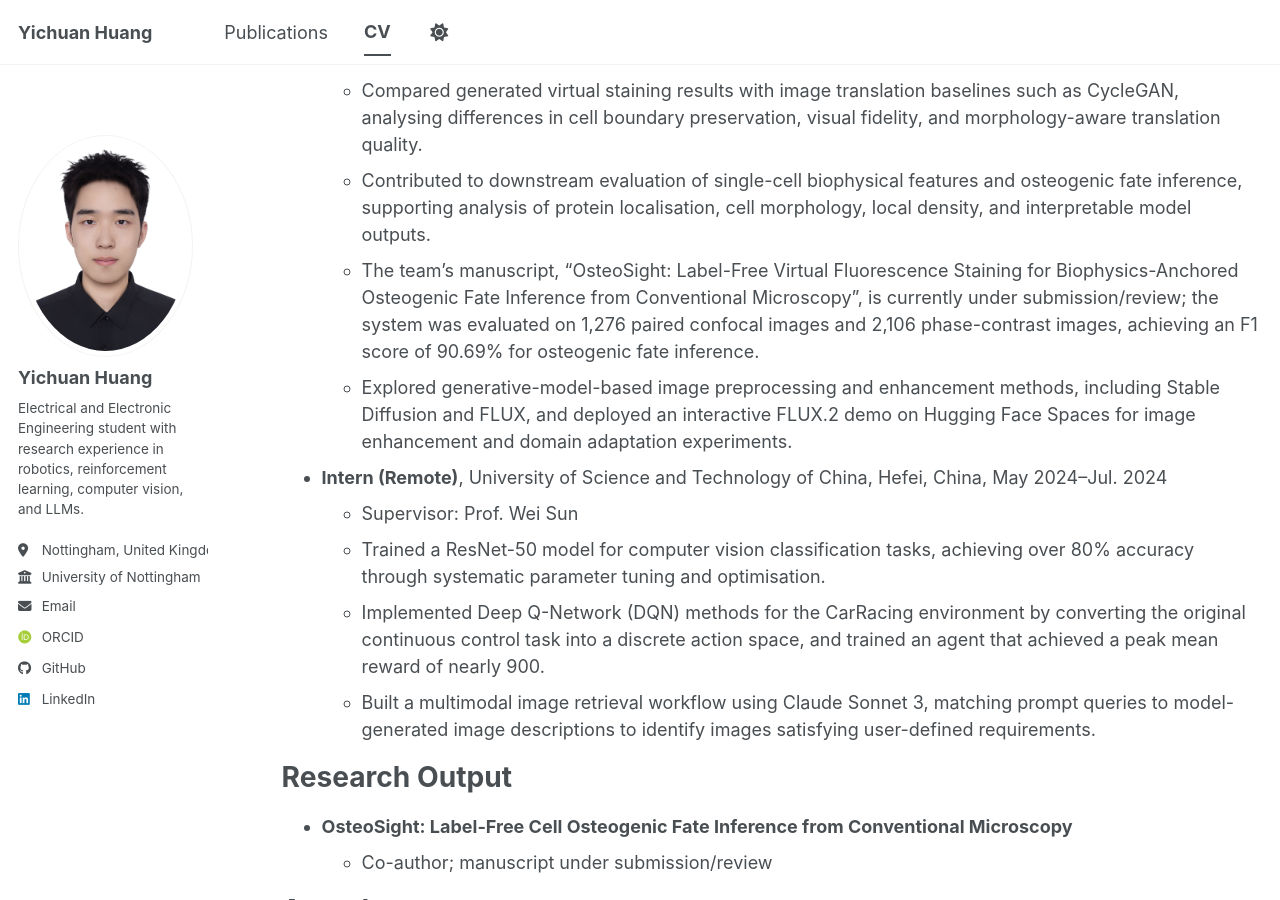
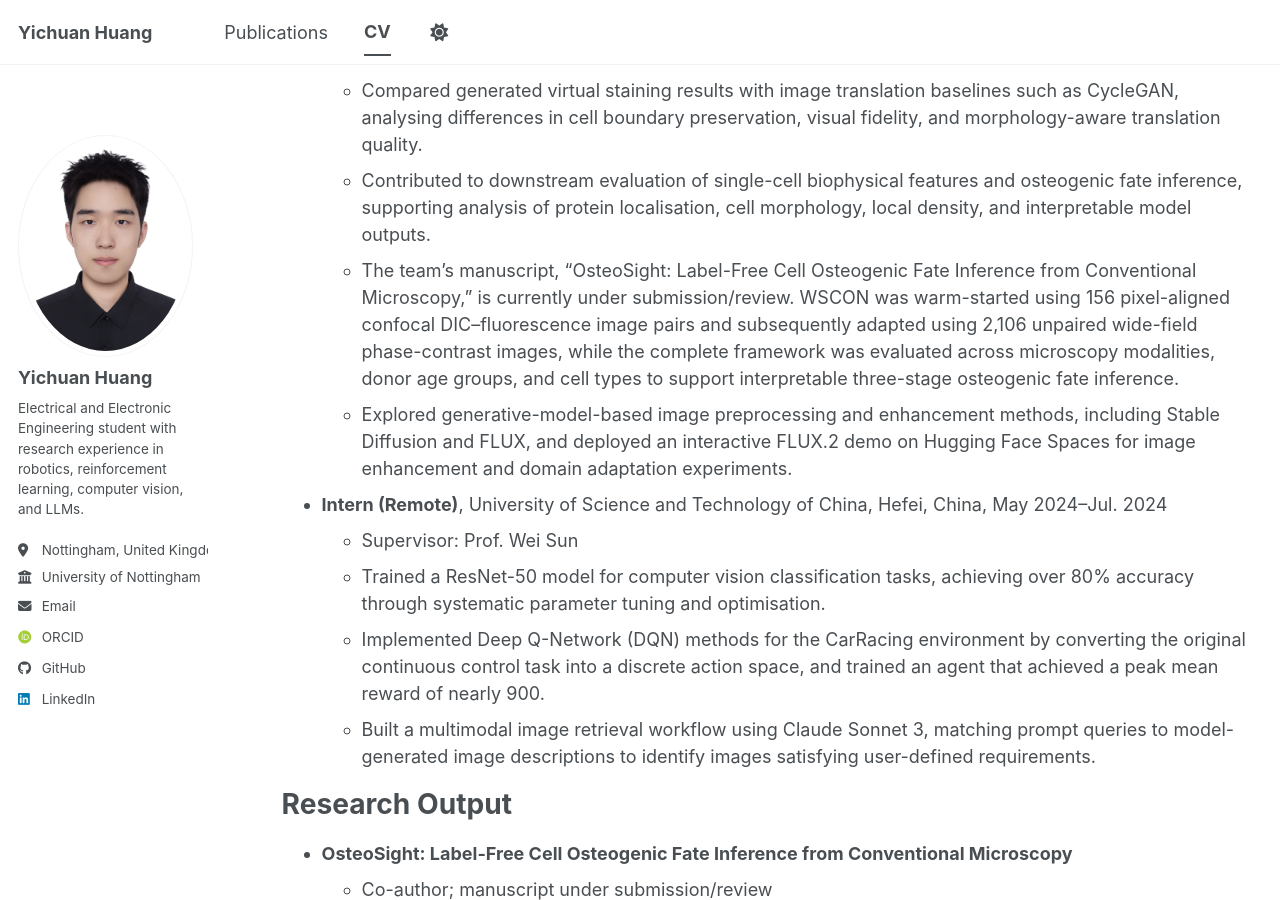
Before and after one commit to yichuan-huang/yichuan-huang.github.io, a Jekyll site: the page built from _pages/cv.md, in a window 1280 px wide and 900 px high, scrolled down 1691 px. Built offline with Jekyll 4.4.1, drawn with Linux system fonts in a browser that asks for light colours; some web fonts are replaced; a script bundle is joined from its source files by our own code; library files that are not in the unit come from our copies.

Commit message:
Update OsteoSight manuscript description in CV (XJTU research section)

```diff
--- a/_pages/cv.md
+++ b/_pages/cv.md
@@ -43,7 +43,7 @@ Experience
   * Supported model training, debugging, and qualitative/quantitative evaluation for image-to-image translation and virtual staining tasks, focusing on cellular morphology preservation, geometric consistency, and subcellular structure reconstruction.
   * Compared generated virtual staining results with image translation baselines such as CycleGAN, analysing differences in cell boundary preservation, visual fidelity, and morphology-aware translation quality.
   * Contributed to downstream evaluation of single-cell biophysical features and osteogenic fate inference, supporting analysis of protein localisation, cell morphology, local density, and interpretable model outputs.
-  * The team's manuscript, "OsteoSight: Label-Free Virtual Fluorescence Staining for Biophysics-Anchored Osteogenic Fate Inference from Conventional Microscopy", is currently under submission/review; the system was evaluated on 1,276 paired confocal images and 2,106 phase-contrast images, achieving an F1 score of 90.69% for osteogenic fate inference.
+  * The team’s manuscript, “OsteoSight: Label-Free Cell Osteogenic Fate Inference from Conventional Microscopy,” is currently under submission/review. WSCON was warm-started using 156 pixel-aligned confocal DIC–fluorescence image pairs and subsequently adapted using 2,106 unpaired wide-field phase-contrast images, while the complete framework was evaluated across microscopy modalities, donor age groups, and cell types to support interpretable three-stage osteogenic fate inference.
   * Explored generative-model-based image preprocessing and enhancement methods, including Stable Diffusion and FLUX, and deployed an interactive FLUX.2 demo on Hugging Face Spaces for image enhancement and domain adaptation experiments.
 
 * **Intern (Remote)**, University of Science and Technology of China, Hefei, China, May 2024--Jul. 2024
```
